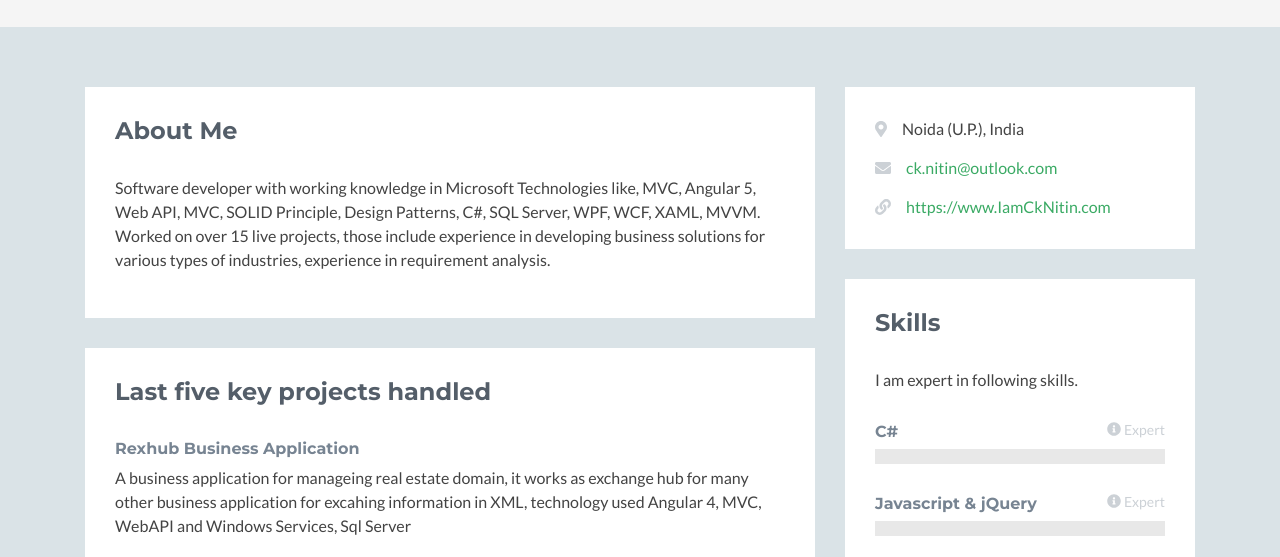
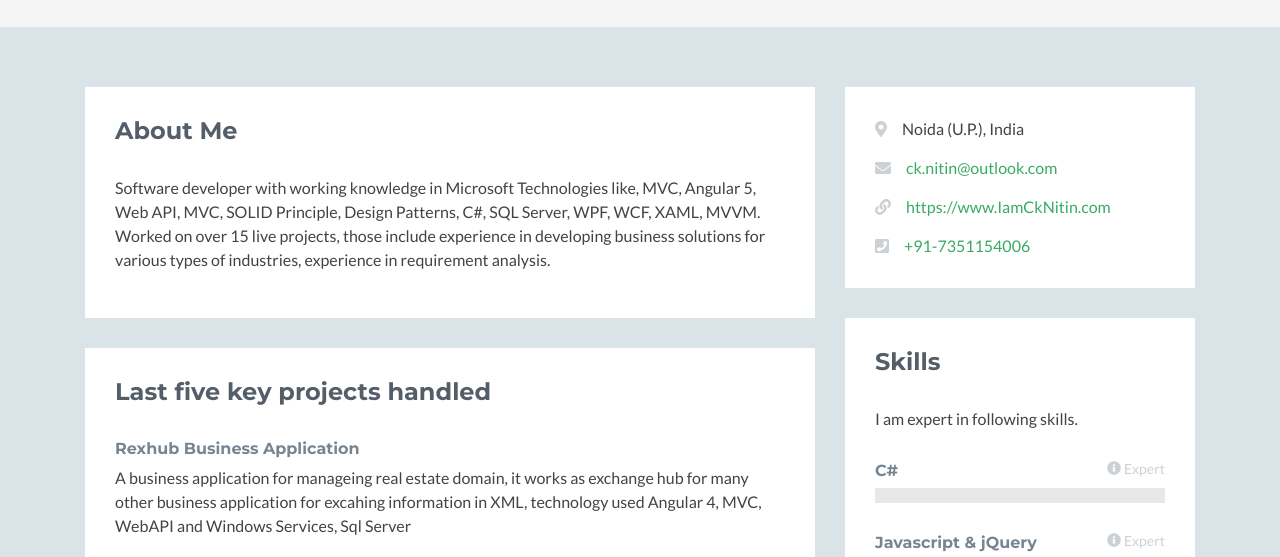
Before and after one commit to iamcknitin/iamcknitin, a plain HTML site: page index.html in a window 1280 px wide. Shown: the part 225-782 px from the top of the page. Drawn offline with nearby package versions, Linux system fonts and the light colour scheme; no server answers; a script that the page names is missing; some icons are missing.

Commit message:
Update index.html

```diff
--- a/index.html
+++ b/index.html
@@ -130,6 +130,7 @@
                                 <li><i class="fas fa-map-marker-alt"></i><span class="sr-only">Location:</span>Noida (U.P.), India</li>
                                 <li><i class="fas fa-envelope"></i><span class="sr-only">Email:</span><a href="#">ck.nitin@outlook.com</a></li>
                                 <li><i class="fas fa-link"></i><span class="sr-only">Website:</span><a href="#">https://www.IamCkNitin.com</a></li>
+                                <li><i class="fa fa-phone-square"></i><span class="sr-only">Mobile:</span><a href="#">+91-7351154006</a></li>
                             </ul>
                         </div><!--//content-->
                     </div><!--//section-inner-->
```
